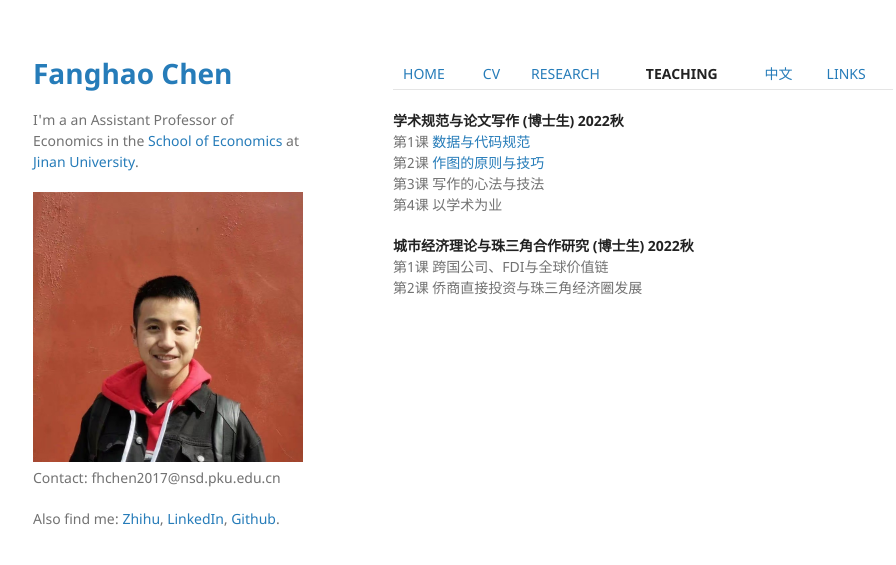
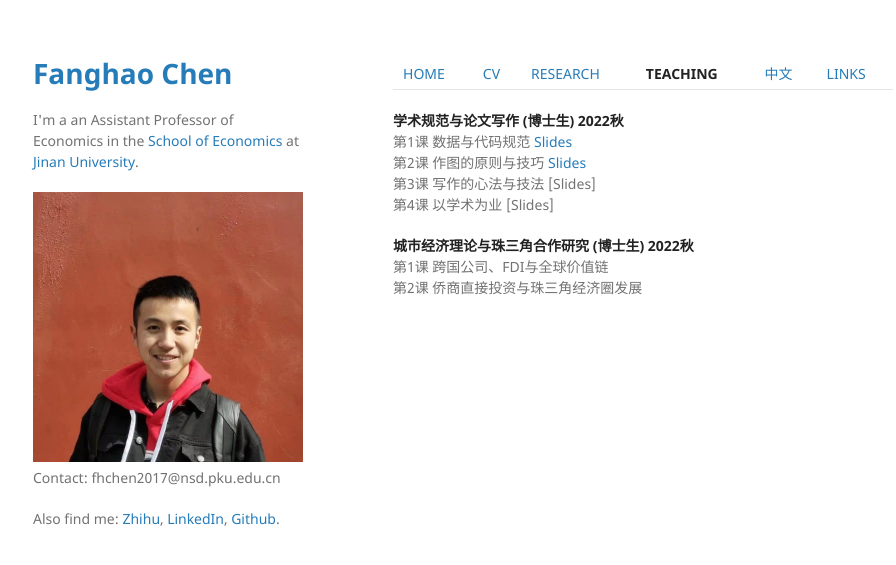
Before and after one commit to FanghaoChen/homepage, a Jekyll site: the page built from teaching.md, in a window 1280 px wide. Shown: the top 565 px of the page, without its empty margins (177-1073 px from the left). Built offline with Jekyll 4.4.1, drawn with Linux system fonts in a browser that asks for light colours; our own code applies the rules of GitHub Pages for plain Markdown files.

Commit message:
Update teaching.md

```diff
--- a/teaching.md
+++ b/teaching.md
@@ -1,10 +1,10 @@
 [HOME](./index.md) | [CV](./assets/CV_FanghaoChen_220509.pdf) | [RESEARCH](./research.md) | [**TEACHING**](./teaching.md) | [中文](./chinesepage.md) | [LINKS](./links.md)
 
 **学术规范与论文写作 (博士生) 2022秋** <br/>
-第1课 [数据与代码规范](./assets/第1课_数据与代码管理_220911.pptx) <br/>
-第2课 [作图的原则与技巧](./assets/第2课_作图的原则与技巧_220911.pptx) <br/>
-第3课 写作的心法与技法 <br/>
-第4课 以学术为业 <br/>
+第1课 数据与代码规范   [Slides](./assets/Lec1_CodeData_220911.pdf) <br/>
+第2课 作图的原则与技巧 [Slides](./assets/Lec1_Figure_220911.pdf) <br/>
+第3课 写作的心法与技法 [Slides]<br/>
+第4课 以学术为业       [Slides] <br/>
 
 **城市经济理论与珠三角合作研究 (博士生) 2022秋** <br/>
 第1课 跨国公司、FDI与全球价值链 <br/>
```
